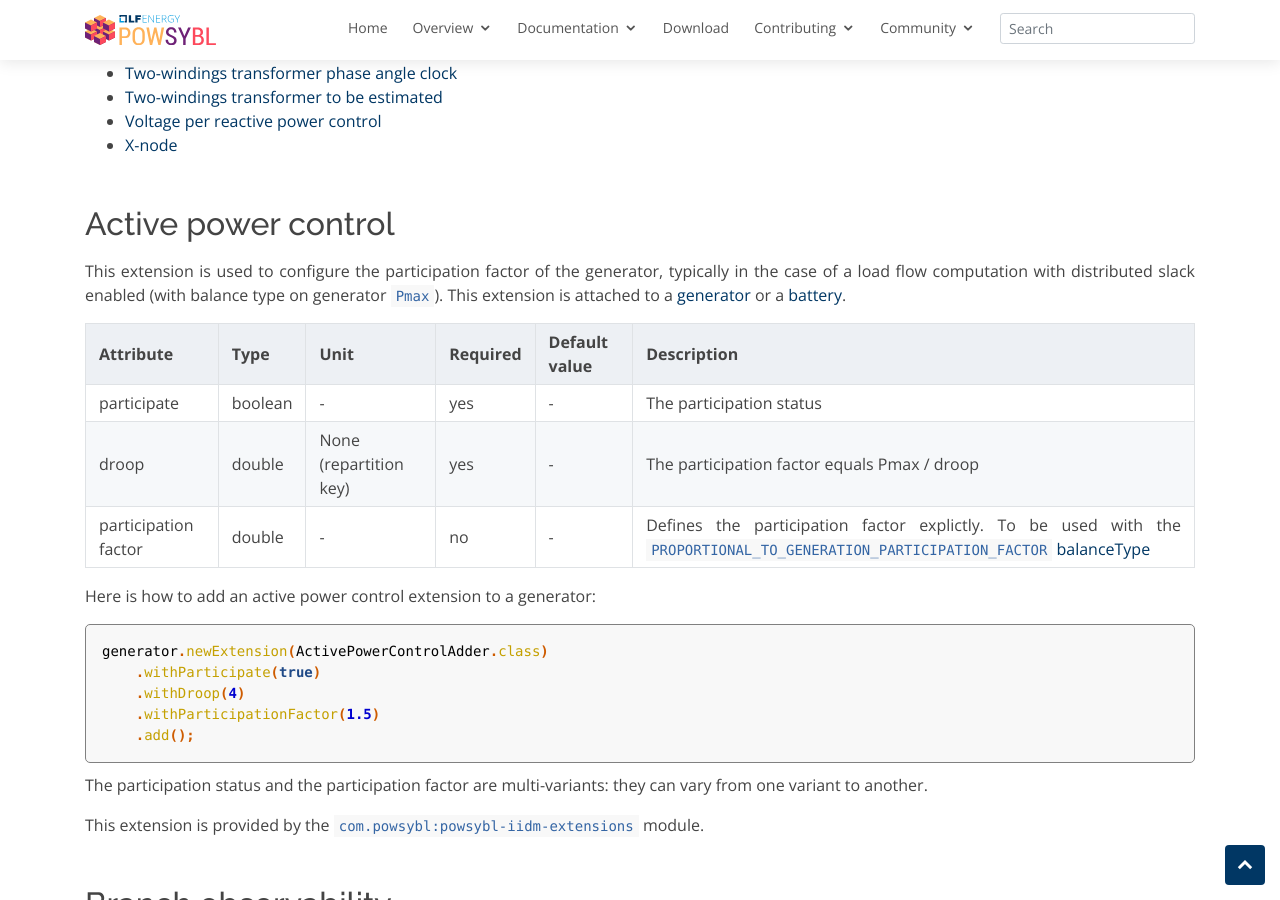
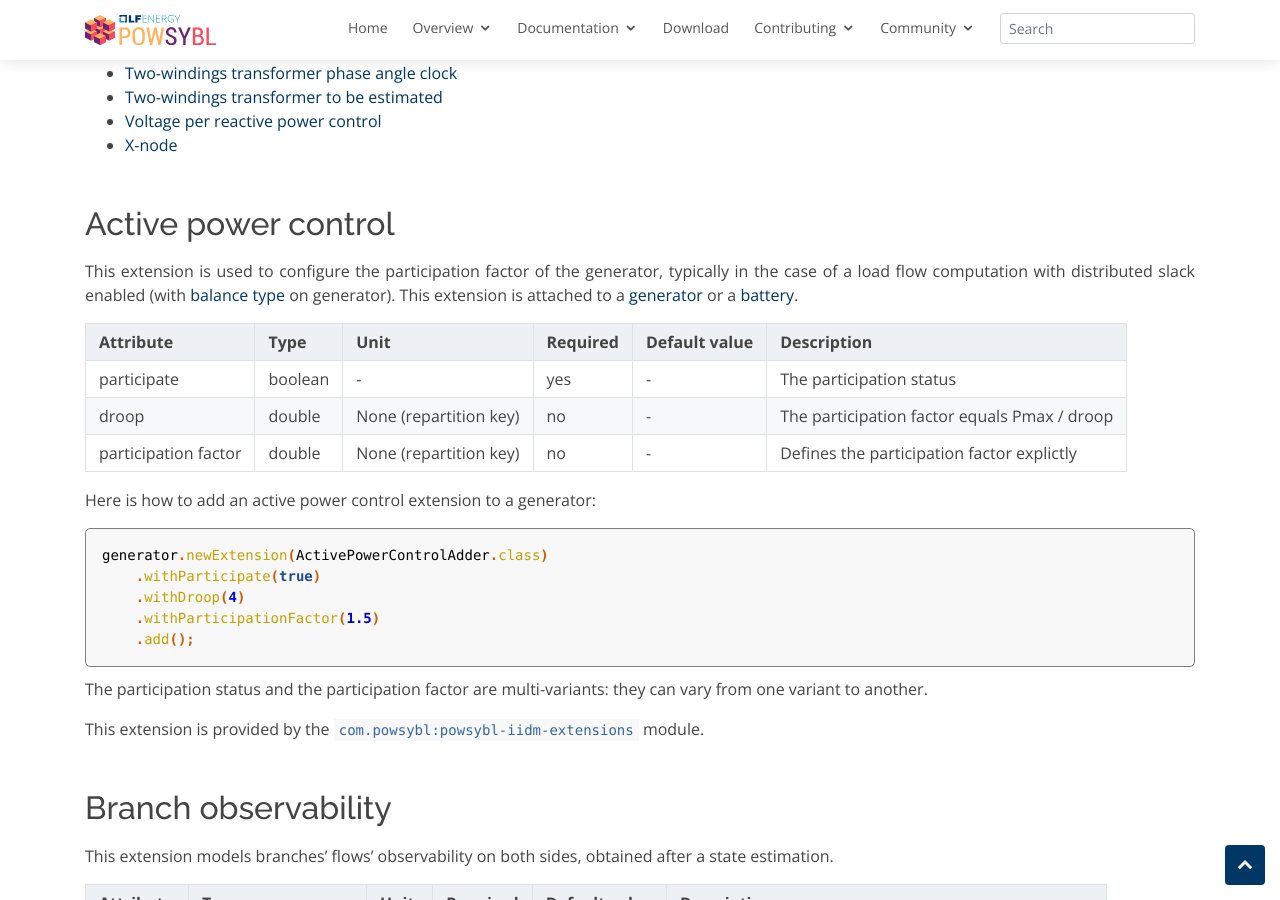
Before and after one commit to powsybl/powsybl.github.io, a Jekyll site: the page built from pages/documentation/grid/model/extensions.md, in a window 1280 px wide and 900 px high, scrolled down 1247 px. Built offline with Jekyll 4.4.1, drawn with Linux system fonts in a browser that asks for light colours; our own code applies the rules of GitHub Pages for plain Markdown files.

Commit message:
wip
Signed-off-by: Damien Jeandemange <damien.jeandemange@artelys.com>

````diff
--- a/pages/documentation/grid/model/extensions.md
+++ b/pages/documentation/grid/model/extensions.md
@@ -19,13 +19,13 @@
 {:toc}
 
 ## Active power control
-This extension is used to configure the participation factor of the generator, typically in the case of a load flow computation with distributed slack enabled (with balance type on generator `Pmax`). This extension is attached to a [generator](index.md#generator) or a [battery](index.md#battery).
+This extension is used to configure the participation factor of the generator, typically in the case of a load flow computation with distributed slack enabled (with [balance type](../../simulation/powerflow/index.md#balanceType) on generator). This extension is attached to a [generator](index.md#generator) or a [battery](index.md#battery).
 
-| Attribute            | Type     | Unit                   | Required | Default value | Description                                                                                                                                                                      |
-|----------------------|----------|------------------------|----------|---------------|----------------------------------------------------------------------------------------------------------------------------------------------------------------------------------|
-| participate          | boolean  | -                      | yes      | -             | The participation status                                                                                                                                                         |
-| droop                | double   | None (repartition key) | yes      | -             | The participation factor equals Pmax / droop                                                                                                                                     |
-| participation factor | double   | -                      | no       | -             | Defines the participation factor explictly. To be used with the `PROPORTIONAL_TO_GENERATION_PARTICIPATION_FACTOR` [balanceType](../../simulation/powerflow/index.md#balanceType) |
+| Attribute            | Type     | Unit                   | Required | Default value | Description                                  |
+|----------------------|----------|------------------------|----------|---------------|----------------------------------------------|
+| participate          | boolean  | -                      | yes      | -             | The participation status                     |
+| droop                | double   | None (repartition key) | no       | -             | The participation factor equals Pmax / droop |
+| participation factor | double   | None (repartition key) | no       | -             | Defines the participation factor explictly   |
 
 Here is how to add an active power control extension to a generator:
 ```java
````
Also changed, not shown: pages/documentation/simulation/powerflow/index.md (+2 -2 lines).
